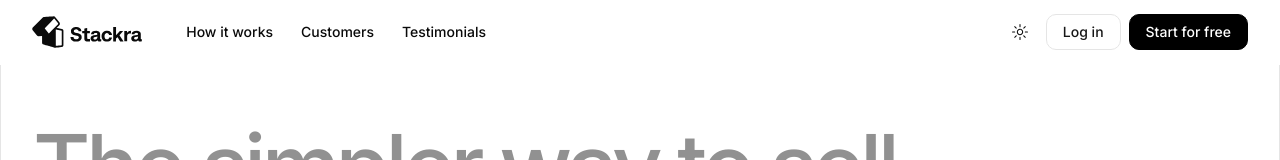
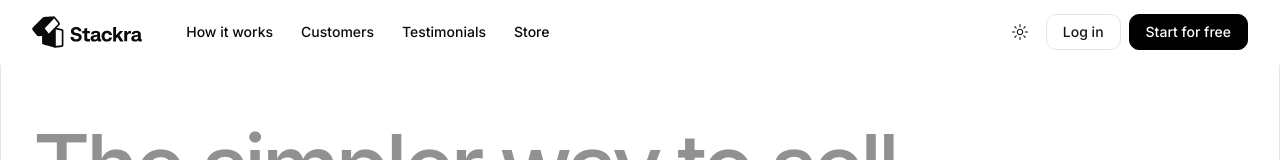
Before and after one commit to danieboy180-stack/stackra-landing, a Next.js app: page / in a window 1280 px wide. Shown: the top 160 px of the page. Built offline with nearby package versions, Linux system fonts and the light colour scheme; a web font is replaced by a local one.

Commit message:
Add Store link after Testimonials in the navbar; add public/store photo folder

```diff
--- a/components/navbar.tsx
+++ b/components/navbar.tsx
@@ -10,11 +10,12 @@ import { StackraLogo } from "@/components/stackra-logo";
 import { APP_URL } from "@/lib/site";
 import { cn } from "@/lib/utils";
 
-// "/#id" so the links also work from the footer pages.
+// "/#id" so the links also work from the footer pages. Store opens its own page.
 const links = [
   { name: "How it works", href: "/#how-it-works" },
   { name: "Customers", href: "/#customers" },
   { name: "Testimonials", href: "/#testimonials" },
+  { name: "Store", href: "/store" },
 ];
 
 export default function NavBar() {
```
Also changed, not shown: public/store/README.md (added).
